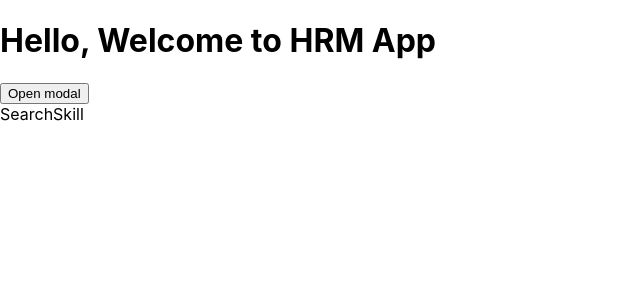
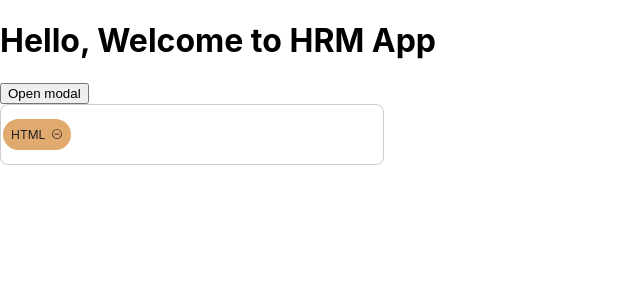
Before and after one commit to nijin-26/hrm, a React (Create React App) app: page / in a window 1280 px wide. Shown: the top 300 px of the page, without its empty margins (0-640 px from the left). Built offline with nearby package versions, Linux system fonts and the light colour scheme.

Commit message:
Add: Search Skill Component

```diff
--- a/src/components/SearchSkill/SearchSkill.styles.ts
+++ b/src/components/SearchSkill/SearchSkill.styles.ts
@@ -1 +1,82 @@
 import styled from "styled-components";
+
+export const SkillSearchContainer = styled.div`
+  position: relative;
+  width: 30%;
+  height: 100%;
+
+  & > div {
+    display: flex;
+    border: 1px solid #ccc;
+    padding: 2px;
+    border-radius: 8px;
+  }
+`;
+
+export const SelectedSkills = styled.div`
+  display: flex;
+  height: 100%;
+  max-width: 260px;
+  font-size: 12px;
+  gap: 4px;
+  color: var(--font-color);
+  overflow-x: auto;
+  scrollbar-width: thin;
+`;
+
+export const SelectedSkillTag = styled.p`
+  display: flex;
+  justify-content: space-evenly;
+  align-items: center;
+  gap: 6px;
+  border-radius: 50px;
+  padding: 8px;
+
+  &:nth-child(even) {
+    background-color: ${(props) => props.theme.primary};
+    color: ${(props) => props.theme.secondary};
+  }
+
+  &:nth-child(odd) {
+    background-color: ${(props) => props.theme.secondary};
+    color: ${(props) => props.theme.primary};
+  }
+
+  & > .remove-skill-btn {
+    cursor: pointer;
+  }
+`;
+
+export const SearchSkillInput = styled.input`
+  padding: 0 6px;
+  font-size: 18px;
+  flex: 1;
+  border: none;
+  outline: none;
+`;
+
+export const DropDownContent = styled.div`
+  position: absolute;
+  left: 0;
+  right: 0;
+  max-height: 180px;
+  overflow: auto;
+  border-radius: none;
+
+  & > ul {
+    list-style: none;
+    padding: 0;
+    width: 100%;
+  }
+
+  & > ul > li {
+    padding: 10px;
+    cursor: pointer;
+    transition: 0.3s;
+  }
+
+  & > ul > li:hover {
+    background-color: ${(props) => props.theme.primary};
+    color: ${(props) => props.theme.secondary};
+  }
+`;
--- a/src/components/SearchSkill/SearchSkill.tsx
+++ b/src/components/SearchSkill/SearchSkill.tsx
@@ -1,7 +1,44 @@
-import React from "react";
+import React, { useState } from "react";
+import {
+  DropDownContent,
+  SearchSkillInput,
+  SelectedSkills,
+  SelectedSkillTag,
+  SkillSearchContainer,
+} from "./SearchSkill.styles";
+
+import { IoIosRemoveCircleOutline } from "react-icons/io";
 
 const SearchSkill = () => {
-  return <div>SearchSkill</div>;
+  const [showList, setShowList] = useState(false);
+
+  return (
+    <SkillSearchContainer>
+      <div>
+        <SelectedSkills>
+          <SelectedSkillTag>
+            <span>HTML</span>
+            <IoIosRemoveCircleOutline className="remove-skill-btn" />
+          </SelectedSkillTag>
+        </SelectedSkills>
+        <SearchSkillInput
+          onFocus={() => setShowList(true)}
+          onBlur={() => setShowList(false)}
+        />
+      </div>
+      {showList && (
+        <DropDownContent>
+          <ul>
+            <li>HTML</li>
+            <li>CSS</li>
+            <li>Javascript</li>
+            <li>ReactJs</li>
+            <li>Angular</li>
+          </ul>
+        </DropDownContent>
+      )}
+    </SkillSearchContainer>
+  );
 };
 
 export default SearchSkill;
```
